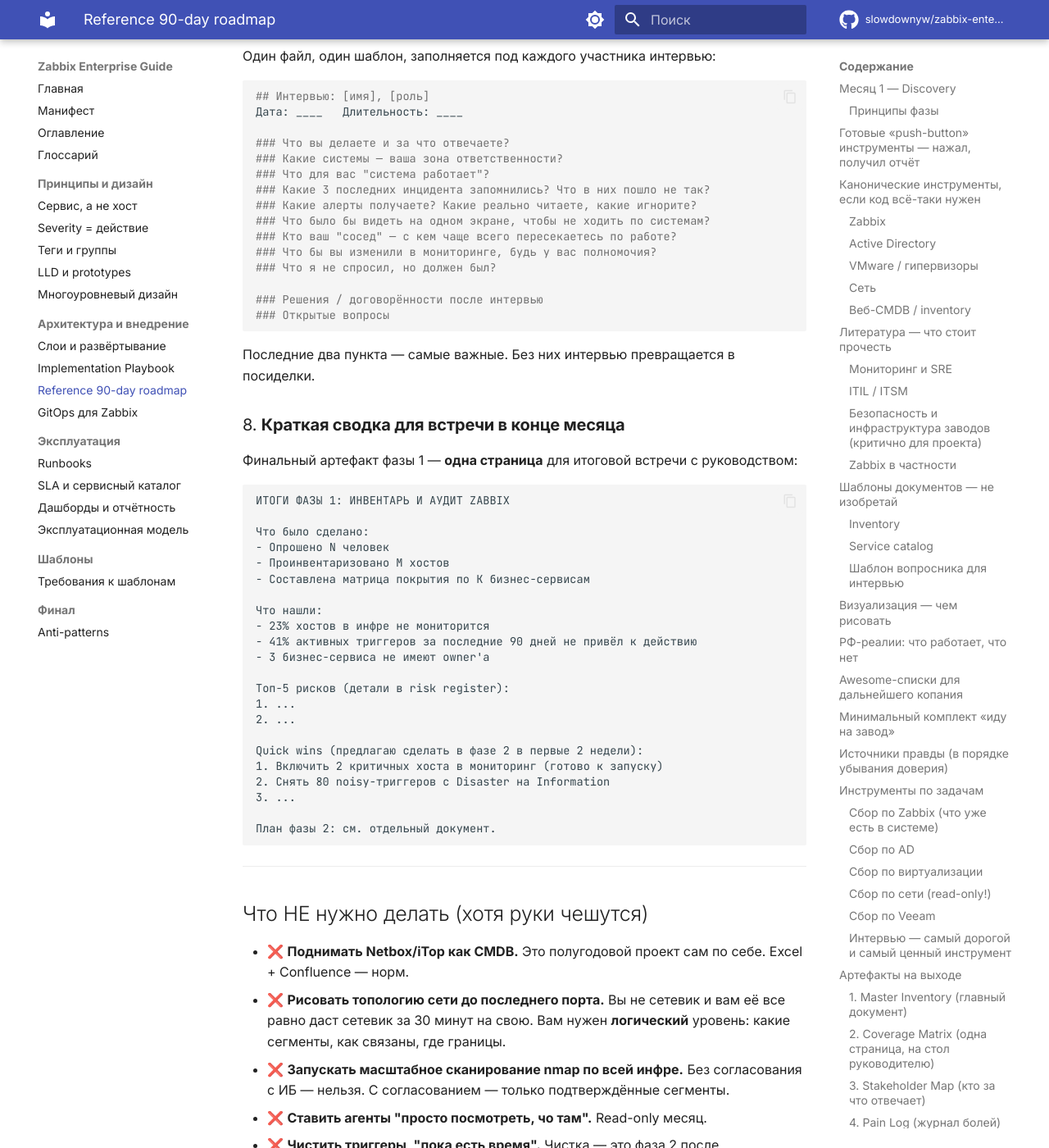
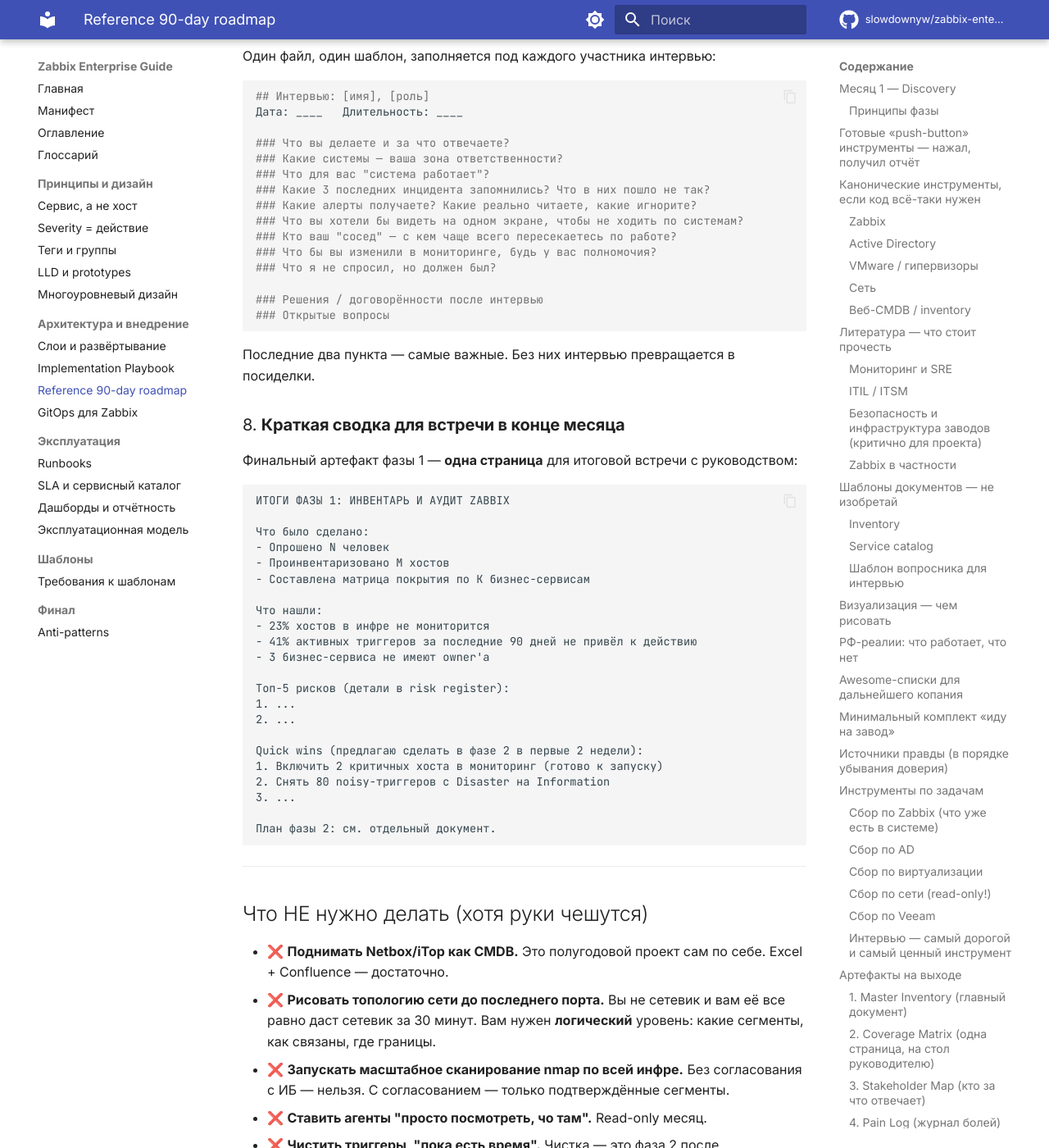
Before and after one commit to slowdownyw/zabbix-enterprise-guide, an MkDocs documentation site: the page built from docs/07_implementation_roadmap.md, in a window 1280 px wide and 1400 px high, scrolled down 17905 px. Shown: the whole window at 82% size. Built offline with MkDocs 1.6.1 and Material for MkDocs 9.7.7, drawn with Linux system fonts in a browser that asks for light colours; comment, search, counter and statistics services are not loaded; some of the changed text lies outside the part shown.

Commit message:
alpha-v03-terminology

```diff
--- a/docs/07_implementation_roadmap.md
+++ b/docs/07_implementation_roadmap.md
@@ -481,7 +481,7 @@
 ### Что для вас "система работает"?
 ### Какие 3 последних инцидента запомнились? Что в них пошло не так?
 ### Какие алерты получаете? Какие реально читаете, какие игнорите?
-### Что было бы видеть на одном экране, чтобы не ходить по системам?
+### Что вы хотели бы видеть на одном экране, чтобы не ходить по системам?
 ### Кто ваш "сосед" — с кем чаще всего пересекаетесь по работе?
 ### Что бы вы изменили в мониторинге, будь у вас полномочия?
 ### Что я не спросил, но должен был?
@@ -525,12 +525,12 @@
 
 ## Что НЕ нужно делать (хотя руки чешутся)
 
-- ❌ **Поднимать Netbox/iTop как CMDB.** Это полугодовой проект сам по себе. Excel + Confluence — норм.
-- ❌ **Рисовать топологию сети до последнего порта.** Вы не сетевик и вам её все равно даст сетевик за 30 минут на свою. Вам нужен **логический** уровень: какие сегменты, как связаны, где границы.
+- ❌ **Поднимать Netbox/iTop как CMDB.** Это полугодовой проект сам по себе. Excel + Confluence — достаточно.
+- ❌ **Рисовать топологию сети до последнего порта.** Вы не сетевик и вам её все равно даст сетевик за 30 минут. Вам нужен **логический** уровень: какие сегменты, как связаны, где границы.
 - ❌ **Запускать масштабное сканирование nmap по всей инфре.** Без согласования с ИБ — нельзя. С согласованием — только подтверждённые сегменты.
 - ❌ **Ставить агенты "просто посмотреть, чо там".** Read-only месяц.
 - ❌ **Чистить триггеры, "пока есть время".** Чистка — это фаза 2 после стандартизации шаблонов. Иначе перенастроишь, а потом снова перенастроишь.
-- ❌ **Учить шаблоны "как надо" и переписывать.** Сейчас задача — понять, потом проектировать.
+- ❌ **Делать шаблоны "как надо" и переписывать.** Сейчас задача — понять, потом проектировать.
 - ❌ **Делать красивую Grafana с наскока.** Дашборды — фаза 3, иначе они не лягут на правильную модель тегов.
 
 ---
```
Also changed, not shown: other parts of docs/07_implementation_roadmap.md (+1 -1 lines).
